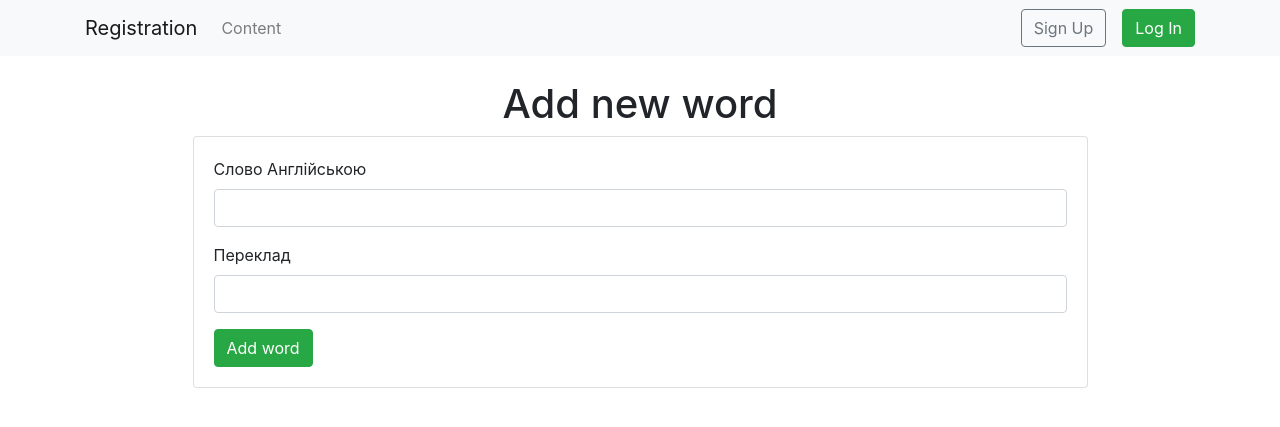
After one commit to Vesli1715/django_cards, a Django app: page /words/test/ in a window 1280 px wide. The commit adds this page. Shown: the top 427 px of the page. Run offline with Django 3.2, Linux system fonts and the light colour scheme; some libraries are stand-ins or nearby versions.

Commit message:
start formationg old version of app

```diff
--- a/registration/urls.py
+++ b/registration/urls.py
@@ -10,4 +10,5 @@ urlpatterns = [
     path('accounts/', include('django.contrib.auth.urls')), # login/ logout/ password_change
     re_path(r'^activate/(?P<uidb64>[0-9A-Za-z_\-]+)/(?P<token>[0-9A-Za-z]{1,13}-[0-9A-Za-z]{1,20})/$',
          views.activate, name='activate'),
+
 ]
--- /dev/null
+++ b/word_cards/templates/base_app/test.html
@@ -0,0 +1,28 @@
+{% extends 'registration/base.html' %}
+{% load crispy_forms_tags %}
+{% block content %}
+<div class="container">
+    <div class="row justify-content-center"">
+        <h1>Add new word</h1>
+    </div>
+    <div class="row justify-content-center">
+        <div class="col-10">
+            <div class="card">
+                <div class="card-body">
+                    <form method="post">
+                        {% csrf_token %}
+                        {{ form|crispy  }}
+                        <button type="submit" class="btn btn-success">Add word</button>
+                    </form>
+                </div>
+            </div>
+        </div>
+    </div>
+</div>
+{% endblock%}
+<h3>Додайте картку з новим словом</h3>
+	<form method="POST">
+ 	   {% csrf_token %}
+ 	   {{ form.as_p }}
+ 	   <button type="submit" class="save btn btn-success">Save</button>
+	</form>
--- a/word_cards/templates/word_cards/add_words.html
+++ b/word_cards/templates/word_cards/add_words.html
@@ -1,4 +1,4 @@
-	{% extends 'base.html' %}
+{% extends 'base.html' %}
 
 {% block content %}
 
--- a/word_cards/urls.py
+++ b/word_cards/urls.py
@@ -19,4 +19,5 @@ urlpatterns = [
     path('words_list/all/', views.show_all_words_list, name='all_words_list'),
 
     path('polls/', views.index ),
+    path('test/', views.test, name='test')
 ]
--- a/word_cards/views.py
+++ b/word_cards/views.py
@@ -191,3 +191,17 @@ def index(request):
     }
 
     return render(request, 'word_cards/test_polls.html', data)
+
+
+def test(request):
+    if request.method == 'POST':
+        en = request.POST['en_word'].lower()
+        ua = request.POST['ua_word'].lower()
+        if en.isalpha() and ua.isalpha():
+            field = WordsForm(request.POST)
+            field.save()
+            data = {'en': en, 'ua': ua}
+            return HttpResponse('word added')#redirect('word_cards/just_been_added', {'data': data})  # always must be redirect
+    else:
+        form = WordsForm()
+    return render(request, 'base_app/test.html', {'form': form})
```
